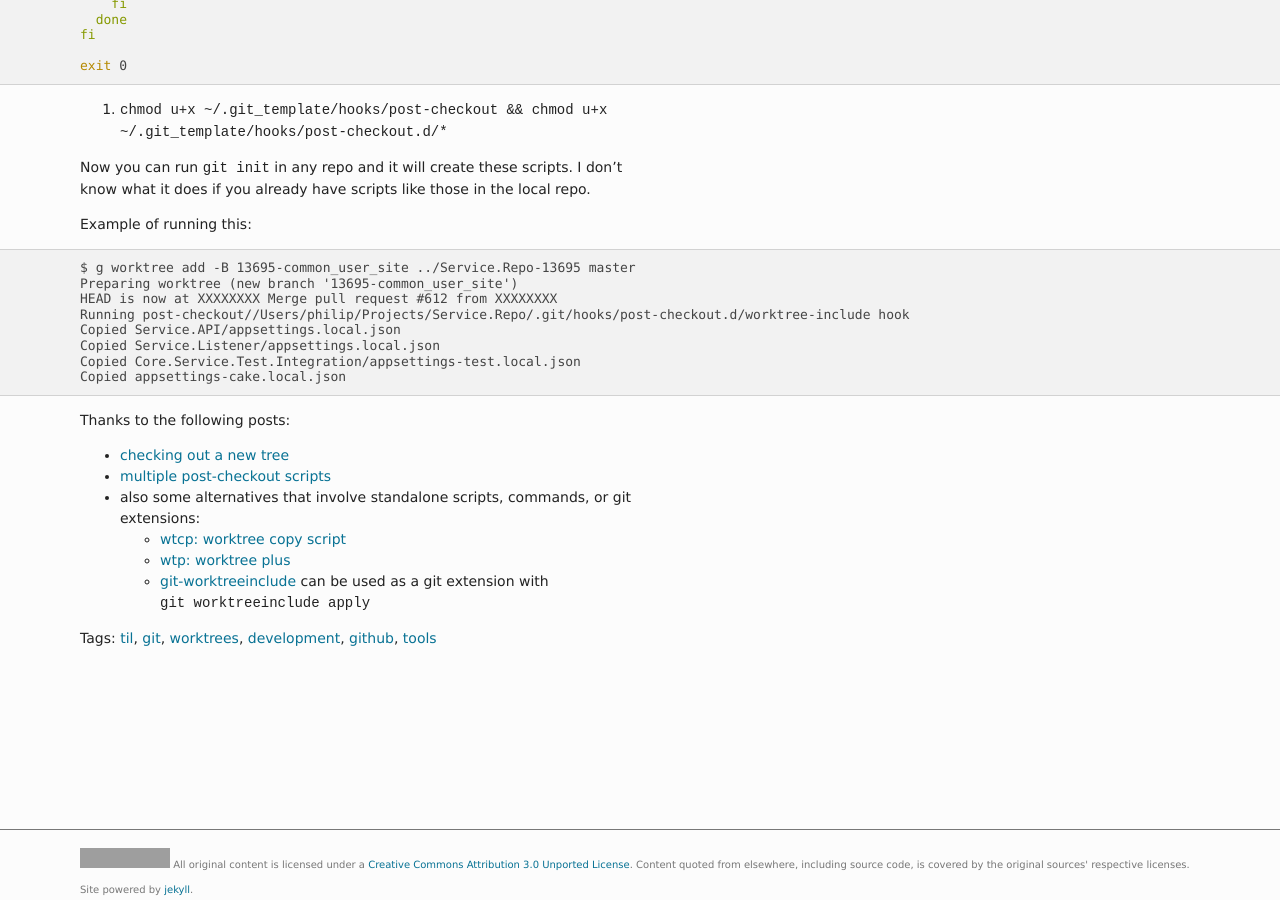
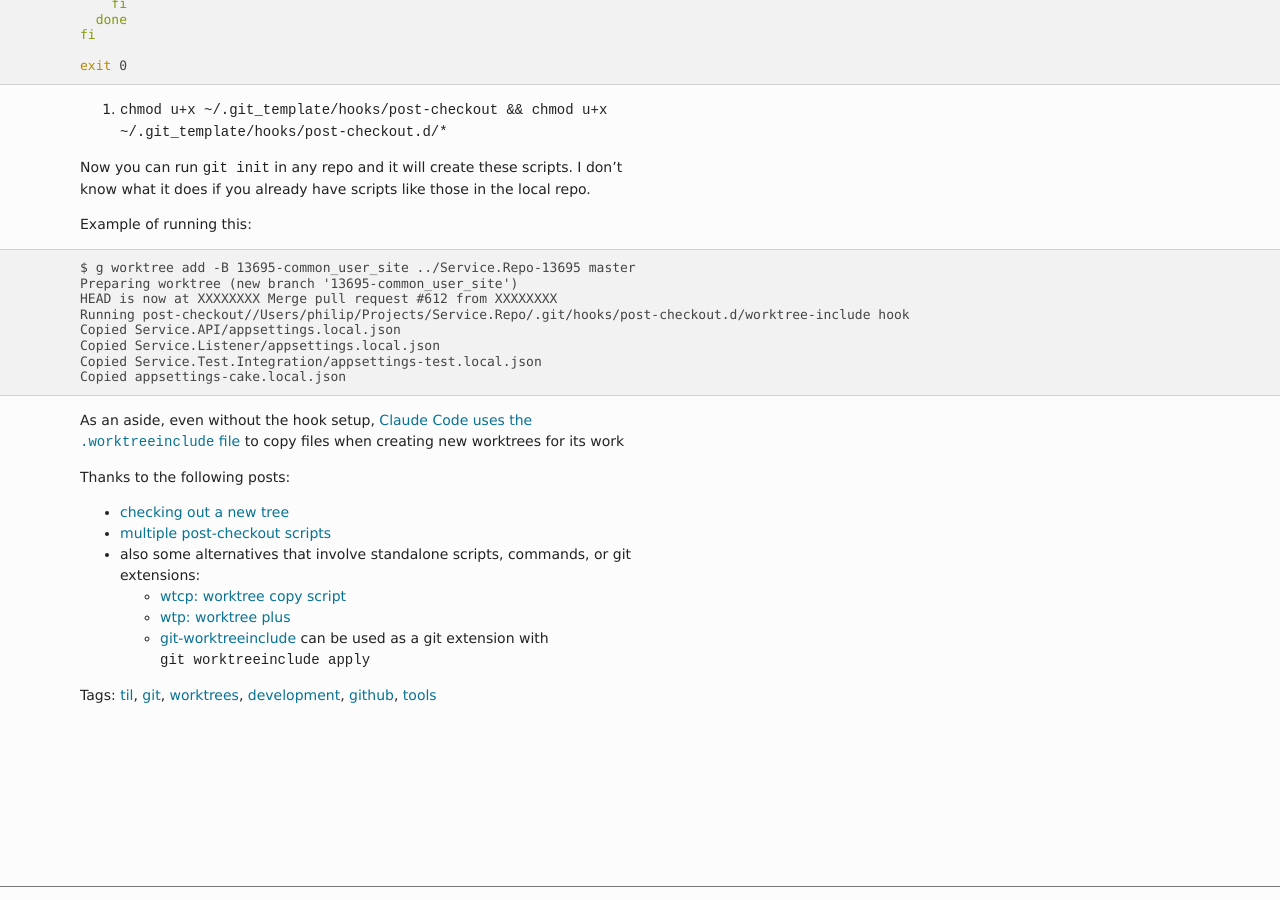
Before and after one commit to philipmat/philipmat.github.io, a Jekyll site: the page built from _posts/2026-04-08-copy-ignored-files-to-new-git-worktrees.md, in a window 1280 px wide and 900 px high, scrolled down 1685 px. Built offline with Jekyll 4.4.1, drawn with Linux system fonts in a browser that asks for light colours; grey boxes are pictures that could not be loaded.

Commit message:
Mentions Claude Code uses worktreeinclude

````diff
--- a/_posts/2026-04-08-copy-ignored-files-to-new-git-worktrees.md
+++ b/_posts/2026-04-08-copy-ignored-files-to-new-git-worktrees.md
@@ -96,9 +96,14 @@ HEAD is now at XXXXXXXX Merge pull request #612 from XXXXXXXX
 Running post-checkout//Users/philip/Projects/Service.Repo/.git/hooks/post-checkout.d/worktree-include hook
 Copied Service.API/appsettings.local.json
 Copied Service.Listener/appsettings.local.json
-Copied Core.Service.Test.Integration/appsettings-test.local.json
+Copied Service.Test.Integration/appsettings-test.local.json
 Copied appsettings-cake.local.json
 ```
+
+As an aside, even without the hook setup,
+[Claude Code uses the `.worktreeinclude` file](https://code.claude.com/docs/en/worktrees#copy-gitignored-files-into-worktrees)
+to copy files when creating new worktrees for its work
+
 
 Thanks to the following posts:
 - [checking out a new tree](https://mskelton.dev/bytes/20230906143340)
````
